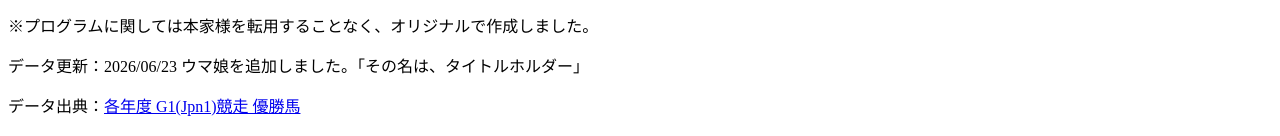
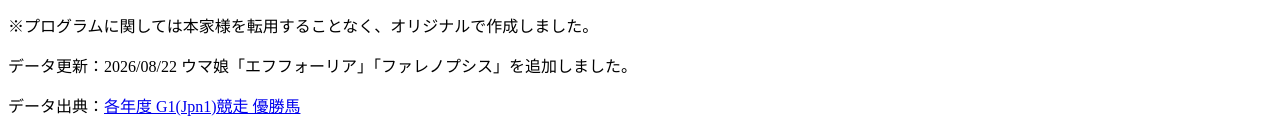
Before and after one commit to fog-gc/UmardleEX, a plain HTML site: page index.html in a window 1280 px wide. Shown: the part 408-544 px from the top of the page. Drawn offline with Linux system fonts and the light colour scheme.

Commit message:
Update index.html

```diff
--- a/index.html
+++ b/index.html
@@ -50,7 +50,7 @@
     <p>※外国馬の場合、10文字以上となるケースがあります。</p>
     <p>※このページは本家<a href="https://kuramiya.github.io/Umardle/">Umardle</a>様をリスペクトし制作しました。</p>
     <p>※プログラムに関しては本家様を転用することなく、オリジナルで作成しました。</p>
-    <p>データ更新：2026/06/23 ウマ娘を追加しました。「その名は、タイトルホルダー」</p>
+    <p>データ更新：2026/08/22 ウマ娘「エフフォーリア」「ファレノプシス」を追加しました。</p>
     <p>データ出典：<a href="https://www.makworld.net/horse/grade/G1win.html">各年度 G1(Jpn1)競走 優勝馬</a></p>
     <p>データ出典：<a href="https://umamusume.jp/character/">Character|ウマ娘 公式サイト</a></p>
     <p>作った人：<a href="https://x.com/fog_gc">@fog_gc</a></p>
```
